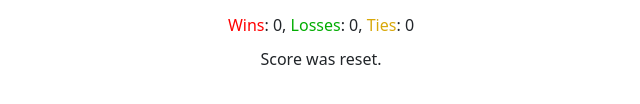
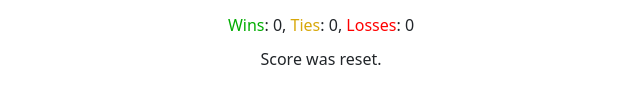
Before and after one commit to Basith-Ahmed/Stone-Paper-Scissor-Game, a plain HTML site: page index.html in a window 1280 px wide. Both pictures are taken after a click on the button "Reset Score". Shown: the part 424-528 px from the top of the page, without its empty margins (319-959 px from the left). Drawn offline with nearby package versions, Linux system fonts and the light colour scheme.

Commit message:
Fixed errors

```diff
--- a/stone-paper-scissor.css
+++ b/stone-paper-scissor.css
@@ -14,10 +14,10 @@ button {
   grid-template-columns: 1fr 1fr;
   gap: 10px;
 }
-.win {
+.loss {
   color: red;
 }
-.loss {
+.win {
   color: rgb(2, 173, 2);
 }
 .tie {
--- a/stone-paper-scissor.js
+++ b/stone-paper-scissor.js
@@ -104,7 +104,7 @@ function onclickShowScore() {
 function updateScoreElement() {
   document.querySelector(
     ".js-score"
-  ).innerHTML = `<span class="win">Wins</span>: ${score.win}, <span class="loss">Losses</span>: ${score.losses}, <span class="tie">Ties</span>: ${score.tie}`;
+  ).innerHTML = `<span class="win">Wins</span>: ${score.win}, <span class="tie">Ties</span>: ${score.tie}, <span class="loss">Losses</span>: ${score.losses}`;
 }
 function updateMoveElement(result) {
   document.querySelector('.js-move-info').innerHTML = result;
```
